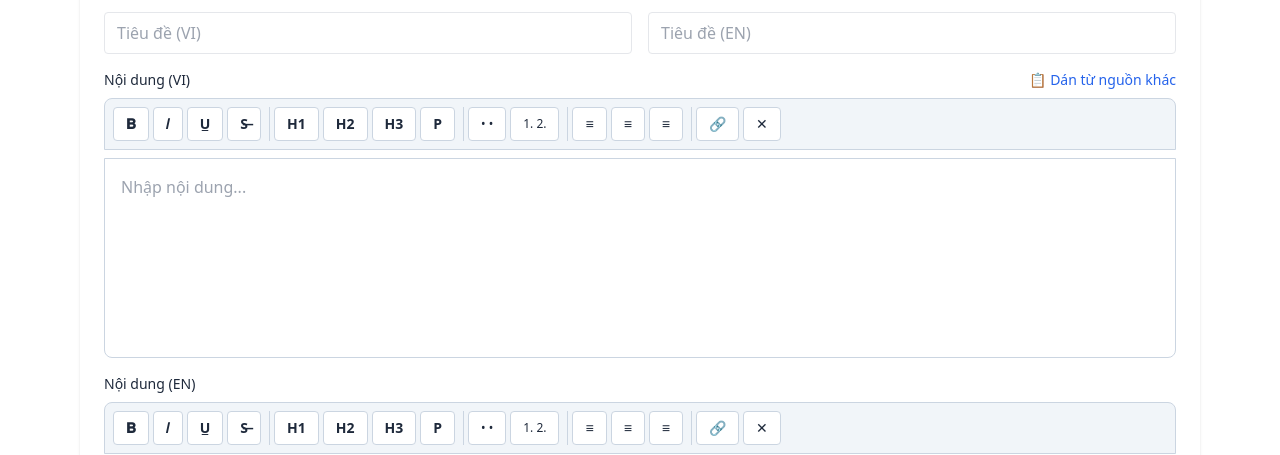
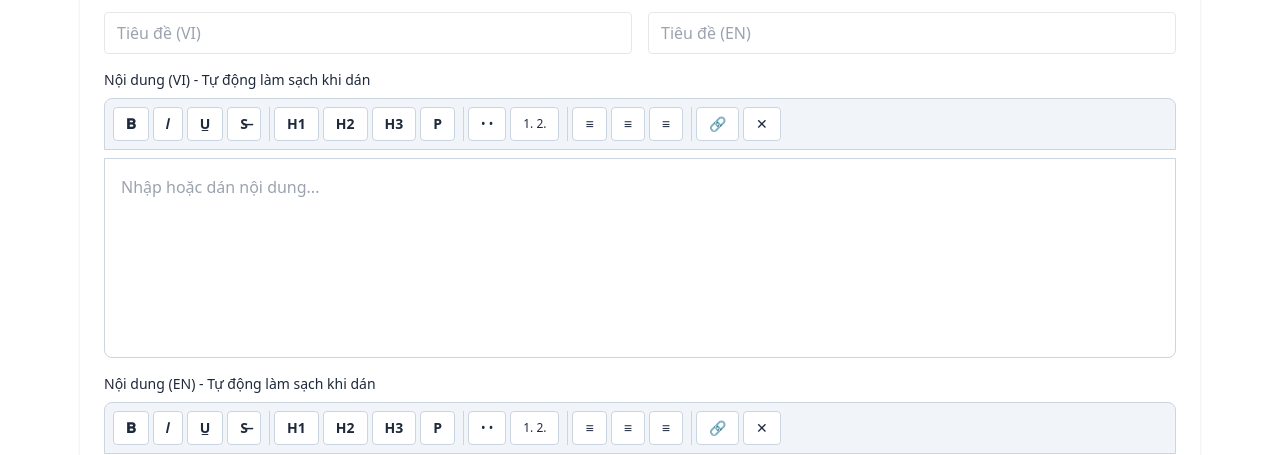
Before and after one commit to wilsonnguyen257/wilsonnguyen257.github.io, a React (Vite) app: page /admin/reflections in a window 1280 px wide. Shown: the part 237-692 px from the top of the page. Built offline with nearby package versions, Linux system fonts and the light colour scheme; no server answers; the database is empty; sample sign-in values are in the browser's storage.

Commit message:
feat: automatic paste cleaning - content auto-cleans when pasted directly into editor

```diff
--- a/src/pages/AdminReflections.tsx
+++ b/src/pages/AdminReflections.tsx
@@ -18,8 +18,6 @@ export default function AdminReflections() {
     author: '',
     date: new Date().toISOString().split('T')[0],
   });
-  const [showPasteHelper, setShowPasteHelper] = useState(false);
-  const [rawPaste, setRawPaste] = useState('');
 
   // Clean pasted content from various platforms
   const cleanPastedContent = (text: string): string => {
@@ -38,12 +36,12 @@ export default function AdminReflections() {
       .trim();
   };
 
-  // Process pasted content
-  const handlePasteProcess = () => {
-    const cleaned = cleanPastedContent(rawPaste);
-    setFormData({ ...formData, contentVi: cleaned });
-    setRawPaste('');
-    setShowPasteHelper(false);
+  // Auto-clean on paste
+  const handleContentPaste = (e: React.ClipboardEvent, field: 'contentVi' | 'contentEn') => {
+    e.preventDefault();
+    const pastedText = e.clipboardData.getData('text');
+    const cleaned = cleanPastedContent(pastedText);
+    setFormData({ ...formData, [field]: cleaned });
   };
 
   // Load reflections
@@ -65,8 +63,6 @@ export default function AdminReflections() {
       date: new Date().toISOString().split('T')[0],
     });
     setEditingId(null);
-    setShowPasteHelper(false);
-    setRawPaste('');
   };
 
   // Edit reflection
@@ -152,66 +148,28 @@ export default function AdminReflections() {
 
           <div className="space-y-4">
             <div>
-              <div className="flex items-center justify-between mb-2">
-                <label className="block text-sm font-medium">
-                  {language === 'vi' ? 'Nội dung (VI)' : 'Content (Vietnamese)'}
+              <label className="block text-sm font-medium mb-2">
+                {language === 'vi' ? 'Nội dung (VI) - Tự động làm sạch khi dán' : 'Content (Vietnamese) - Auto-clean on paste'}
               </label>
-                <button
-                  type="button"
-                  onClick={() => setShowPasteHelper(!showPasteHelper)}
-                  className="text-sm text-blue-600 hover:underline"
-                >
-                  📋 {language === 'vi' ? 'Dán từ nguồn khác' : 'Paste from source'}
-                </button>
-              </div>
-
-              {showPasteHelper && (
-                <div className="mb-3 p-3 border border-blue-200 bg-blue-50 rounded">
-                  <p className="text-sm text-blue-800 mb-2">
-                    {language === 'vi'
-                      ? 'Dán nội dung từ Facebook, Gmail, website... (sẽ tự động làm sạch)'
-                      : 'Paste content from Facebook, Gmail, website... (will auto-clean)'}
-                  </p>
-                  <textarea
-                    value={rawPaste}
-                    onChange={(e) => setRawPaste(e.target.value)}
-                    placeholder={language === 'vi' ? 'Dán nội dung ở đây...' : 'Paste content here...'}
-                    className="w-full border rounded px-3 py-2 h-32 mb-2"
-                  />
-                  <div className="flex gap-2">
-                    <button
-                      type="button"
-                      onClick={handlePasteProcess}
-                      className="bg-blue-600 text-white px-3 py-1 rounded text-sm hover:bg-blue-700"
-                    >
-                      {language === 'vi' ? 'Làm sạch & Sử dụng' : 'Clean & Use'}
-                    </button>
-                    <button
-                      type="button"
-                      onClick={() => { setShowPasteHelper(false); setRawPaste(''); }}
-                      className="bg-gray-300 text-gray-700 px-3 py-1 rounded text-sm hover:bg-gray-400"
-                    >
-                      {language === 'vi' ? 'Hủy' : 'Cancel'}
-                    </button>
-                  </div>
-                </div>
-              )}
-
+              <div onPaste={(e) => handleContentPaste(e, 'contentVi')}>
                 <VisualEditor
                   value={formData.contentVi}
                   onChange={(value) => setFormData({ ...formData, contentVi: value })}
-                placeholder={language === 'vi' ? 'Nhập nội dung...' : 'Enter content...'}
+                  placeholder={language === 'vi' ? 'Nhập hoặc dán nội dung...' : 'Enter or paste content...'}
                 />
+              </div>
             </div>
             <div>
               <label className="block text-sm font-medium mb-2">
-                {language === 'vi' ? 'Nội dung (EN)' : 'Content (English)'}
+                {language === 'vi' ? 'Nội dung (EN) - Tự động làm sạch khi dán' : 'Content (English) - Auto-clean on paste'}
               </label>
+              <div onPaste={(e) => handleContentPaste(e, 'contentEn')}>
                 <VisualEditor
                   value={formData.contentEn}
                   onChange={(value) => setFormData({ ...formData, contentEn: value })}
-                placeholder={language === 'vi' ? 'Nhập nội dung...' : 'Enter content...'}
+                  placeholder={language === 'vi' ? 'Nhập hoặc dán nội dung...' : 'Enter or paste content...'}
                 />
+              </div>
             </div>
           </div>
 
```
Lines whose indentation alone changed are shown as unchanged.
